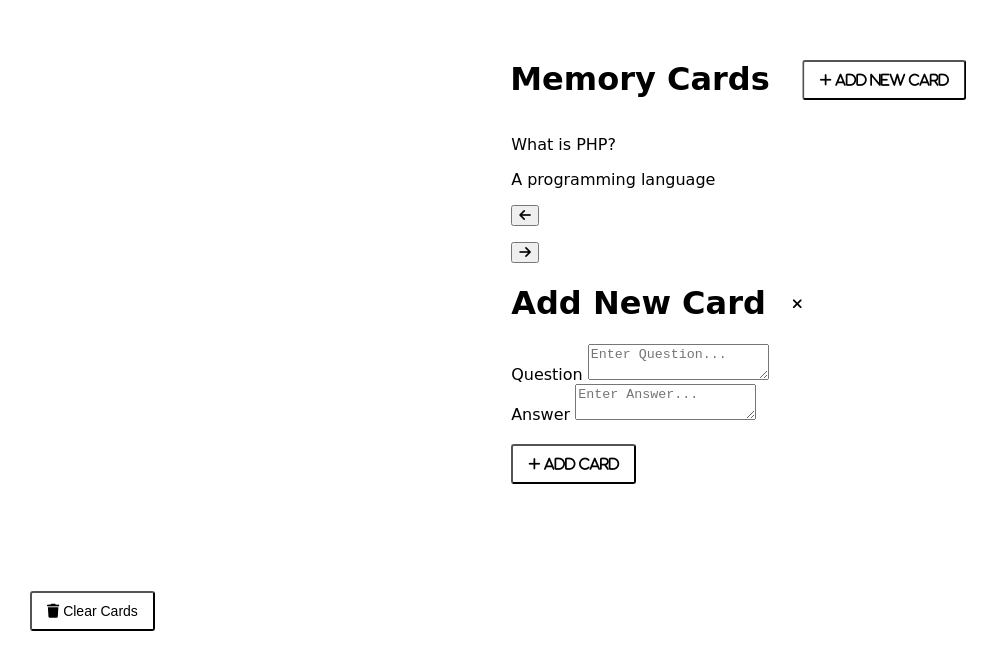
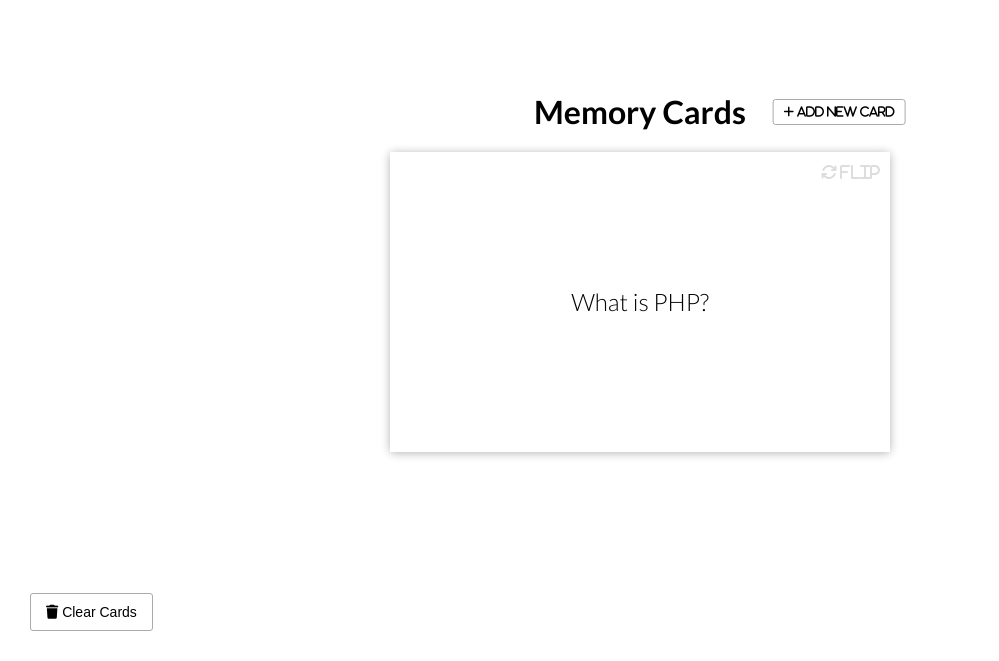
Before and after one commit to julianoperin/Memory-Cards, a plain HTML site: page index.html in a window 1280 px wide. Shown: the part 139-800 px from the top of the page, without its empty margins (0-999 px from the left). Drawn offline with Linux system fonts and the light colour scheme; a web font is replaced by a local one.

Commit message:
Third commit

```diff
--- a/style.css
+++ b/style.css
@@ -1,11 +1,10 @@
-@import url('https://fonts.googleapis.com/css?family=Bellota+Text&display=swap');
+@import url('https://fonts.googleapis.com/css?family=Lato:300,500,700&display=swap');
 
 * {
   box-sizing: border-box;
 }
 
-body{
-    font-family: 'Bellota Text', cursive;
+body {
   background-color: #fff;
   display: flex;
   flex-direction: column;
@@ -14,6 +13,7 @@ body{
   height: 100vh;
   margin: 0;
   overflow: hidden;
+  font-family: 'Lato', sans-serif;
 }
 
 h1 {
@@ -24,16 +24,22 @@ h1 button {
   position: absolute;
   right: 0;
   transform: translate(120%, -50%);
+  z-index: 2;
 }
 
 .btn {
+  cursor: pointer;
   background-color: #fff;
-    cursor: pointer;
-    border: 1 px solid #aaa;
+  border: 1px solid #aaa;
   border-radius: 3px;
   font-size: 14px;
   margin-top: 20px;
   padding: 10px 15px;
+}
+
+.btn-small {
+  font-size: 12px;
+  padding: 5px 10px;
 }
 
 .btn-ghost {
@@ -46,3 +52,139 @@ h1 button {
   bottom: 30px;
   left: 30px;
 }
+
+.cards {
+  perspective: 1000px;
+  position: relative;
+  height: 300px;
+  width: 500px;
+  max-width: 100%;
+}
+
+.card {
+  position: absolute;
+  opacity: 0;
+  font-size: 1.5em;
+  top: 0;
+  left: 0;
+  height: 100%;
+  width: 100%;
+  transform: translateX(50%) rotateY(-10deg);
+  transition: transform 0.4s ease, opacity 0.4s ease;
+}
+
+.card.active {
+  cursor: pointer;
+  opacity: 1;
+  z-index: 10;
+  transform: translateX(0) rotateY(0deg);
+}
+
+.card.left {
+  transform: translateX(-50%) rotateY(10deg);
+}
+
+.inner-card {
+  box-shadow: 0 1px 10px rgba(0, 0, 0, 0.3);
+  border-radius: 4px;
+  height: 100%;
+  width: 100%;
+  position: relative;
+  transform-style: preserve-3d;
+  transition: transform 0.4s ease;
+}
+
+.card.show-answer .inner-card {
+  transform: rotateX(180deg);
+}
+
+.inner-card-front,
+.inner-card-back {
+  backface-visibility: hidden;
+  position: absolute;
+  top: 0;
+  left: 0;
+  display: flex;
+  align-items: center;
+  justify-content: center;
+  height: 100%;
+  width: 100%;
+  background: #fff;
+}
+
+.inner-card-front {
+  transform: rotateX(0deg);
+  z-index: 2;
+}
+
+.inner-card-back {
+  transform: rotateX(180deg);
+}
+
+.inner-card-front::after,
+.inner-card-back::after {
+  content: '\f021  Flip';
+  font-family: 'Font Awesome 5 Free', Lato, sans-serif;
+  position: absolute;
+  top: 10px;
+  right: 10px;
+  font-weight: bold;
+  font-size: 16px;
+  color: #ddd;
+}
+
+.navigation {
+  display: flex;
+  margin: 20px 0;
+}
+
+.navigation .nav-button {
+  border: none;
+  background-color: transparent;
+  cursor: pointer;
+  font-size: 16px;
+}
+
+.navigation p {
+  margin: 0 25px;
+}
+
+.add-container {
+  opacity: 0;
+  z-index: -1;
+  background-color: #f0f0f0;
+  border-top: 2px solid #eee;
+  display: flex;
+  flex-direction: column;
+  align-items: center;
+  justify-content: center;
+  padding: 10px 0;
+  position: absolute;
+  top: 0;
+  bottom: 0;
+  width: 100%;
+  transition: 0.3s ease;
+}
+
+.add-container.show {
+  opacity: 1;
+  z-index: 2;
+}
+
+.add-container h3 {
+  margin: 10px 0;
+}
+
+.form-group label {
+  display: block;
+  margin: 20px 0 10px;
+}
+
+.form-group textarea {
+  border: 1px solid #aaa;
+  border-radius: 3px;
+  font-size: 16px;
+  padding: 12px;
+  min-width: 500px;
+  max-width: 100%;
+}
```
Lines whose indentation alone changed are shown as unchanged.
